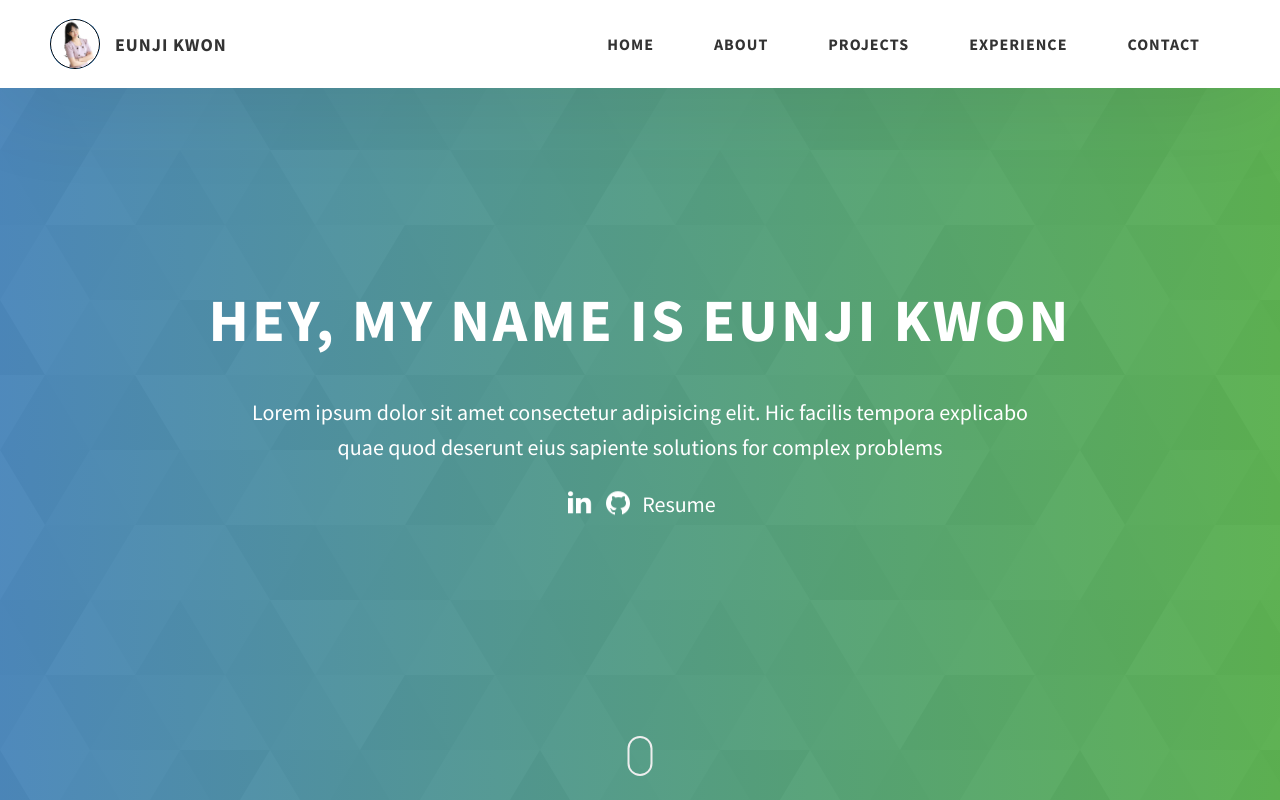
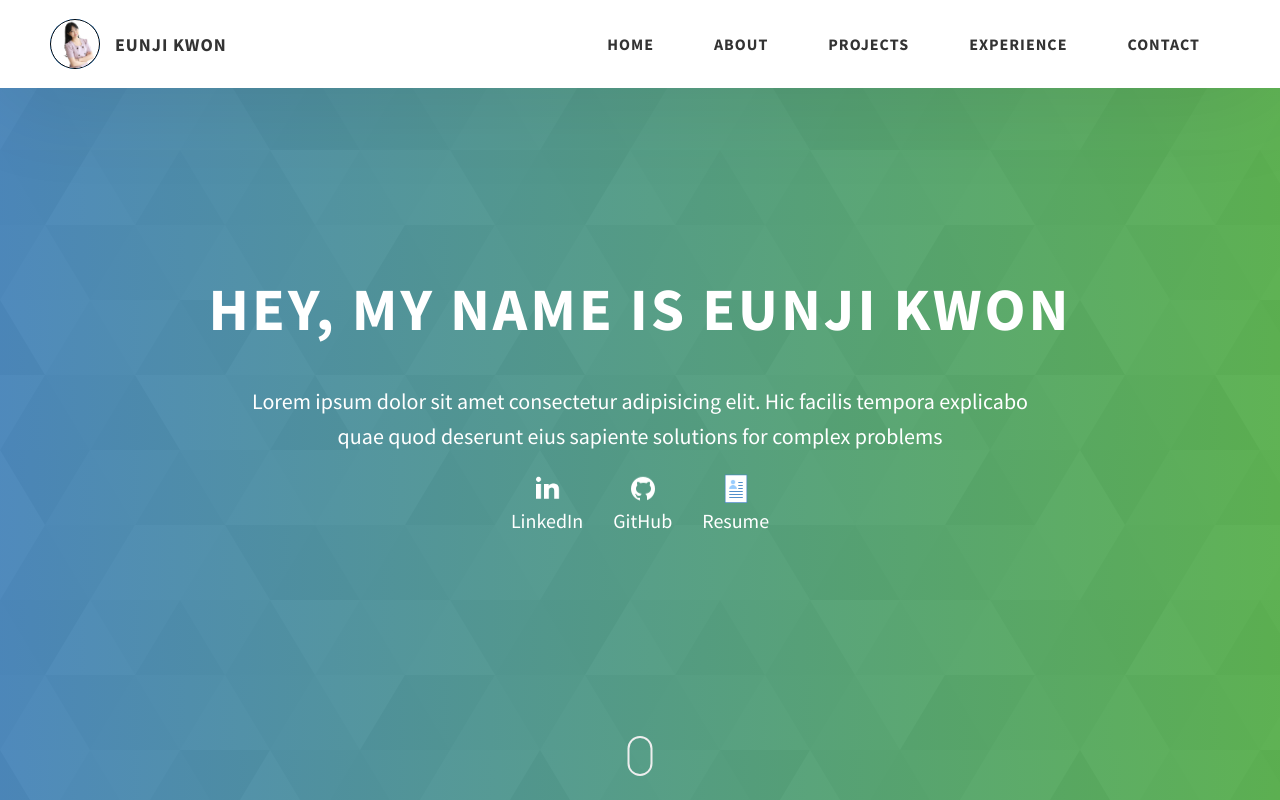
Before and after one commit to kwoneunji225/portfolio, a website: page index.html in a window 1280 px wide. Shown: the top 800 px of the page. Drawn offline with Linux system fonts and the light colour scheme.

Commit message:
Social icons and text + redirect new window

```diff
--- a/css/style.css
+++ b/css/style.css
@@ -230,15 +230,17 @@ textarea {
 }
 .home-hero__socials {
   display: flex;
-  gap: 0.5rem; /* Reduced gap between icons */
+  gap: 3rem; /* Reduced gap between icons */
   justify-content: center;
   margin-top: 2rem;
 }
 
 .home-hero__social-icon-link {
-  display: inline-block;
-  padding: 0.2rem; /* Adjusted padding */
-  transition: background .3s;
+  display: flex;
+  flex-direction: column; /* Stack icon and text vertically */
+  align-items: center;
+  text-decoration: none; /* Remove underline from links */
+  color: inherit; /* Inherit text color from parent */
 }
 
 .home-hero__social-icon-link:hover {
@@ -270,6 +272,10 @@ textarea {
   max-width: 80rem;
 }
 
+.home-hero__social-text {
+  margin-top: 0.2rem; /* Space between icon and text */
+  font-size: 2rem; /* Adjust text size */
+}
 
 .about {
   background: #ffffff; }
--- a/index.html
+++ b/index.html
@@ -100,26 +100,29 @@
           </p>
         </div>
         <div class="home-hero__socials home-hero__socials--horizontal">
-          <a href="https://www.linkedin.com/in/eunjii-kwon/" class="home-hero__social-icon-link">
+          <a href="https://www.linkedin.com/in/eunjii-kwon/" class="home-hero__social-icon-link" target="_blank">
               <img
                   src="./assets/png/linkedin-ico.png"
                   alt="LinkedIn icon"
                   class="home-hero__social-icon"
               />
+              <span class="home-hero__social-text">LinkedIn</span>
           </a>
-          <a href="https://github.com/kwoneunji225" class="home-hero__social-icon-link">
+          <a href="https://github.com/kwoneunji225" class="home-hero__social-icon-link" target="_blank">
               <img
                   src="./assets/png/github-ico.png"
                   alt="GitHub icon"
                   class="home-hero__social-icon"
               />
+              <span class="home-hero__social-text">GitHub</span>
           </a>
-          <a href="https://drive.google.com/file/d/15GlYvHNwCvW49KtnEe-jBYNOuvfmpYI1/view?usp=sharing" class="home-hero__social-icon-link">
-            <p class="text-primary">
-              Resume
-            </p>
-          </a>
-
+          <a href="https://drive.google.com/file/d/15GlYvHNwCvW49KtnEe-jBYNOuvfmpYI1/view?usp=sharing" class="home-hero__social-icon-link" target="_blank">
+              <img
+                  src="./assets/png/resume-ico.png"
+                  alt="Resume icon"
+                  class="home-hero__social-icon"
+              />
+              <span class="home-hero__social-text">Resume</span>
           </a>
       </div>
       </div>
```
Also changed, not shown: assets/png/resume-ico.png (added). Lines whose indentation alone changed are shown as unchanged.
